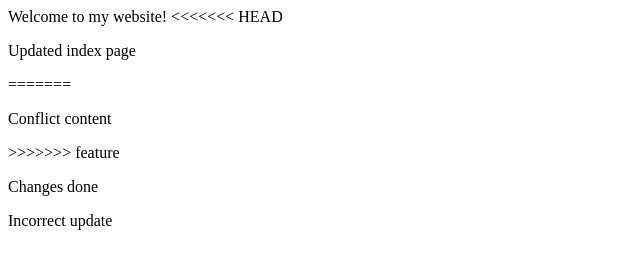
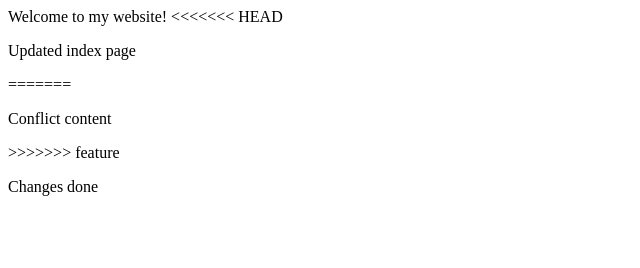
Before and after one commit to mtaori/website-project, a plain HTML site: page src/index.html in a window 1280 px wide. Shown: the whole page, without its empty margins (0-640 px from the left). Drawn offline with Linux system fonts and the light colour scheme.

Commit message:
Revert "Incorrect update"
This reverts commit 9e4bab6f8175a07eecf72725f967dc7eb21b2b71.

```diff
--- a/src/index.html
+++ b/src/index.html
@@ -13,6 +13,5 @@
     <p>Conflict content</p>
 >>>>>>> feature
     <p> Changes done</p>
-    <p>Incorrect update</p>
 </body>
 </html>
```
